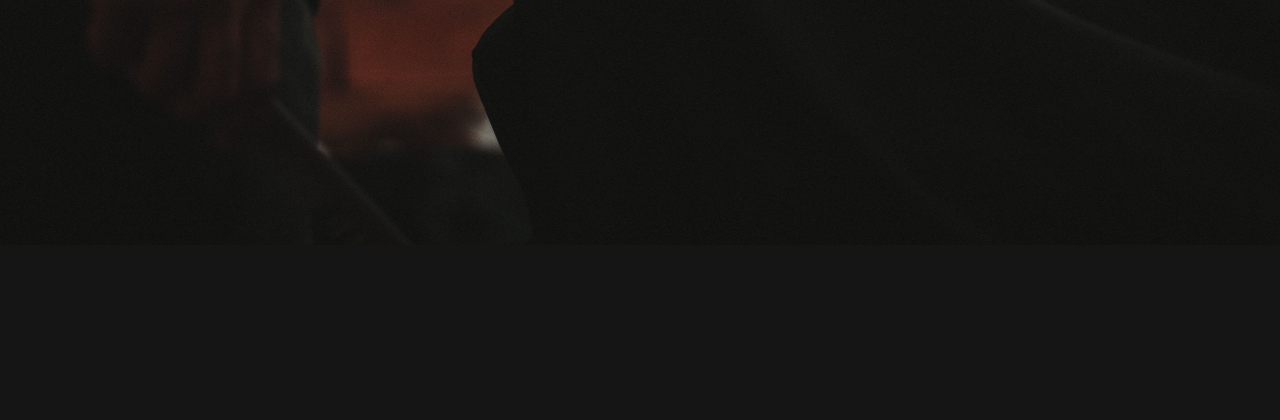
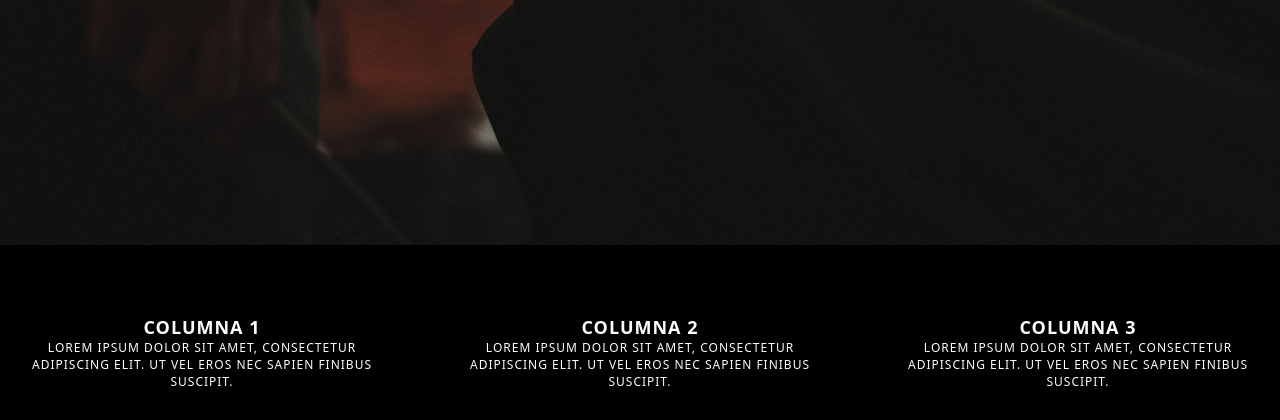
Before and after one commit to JesusUcam/TFC, a PHP site: page / in a window 1280 px wide. Shown: the part 615-1035 px from the top of the page. Before the commit the page ends 834 px from the top, so only its background shows below. Run offline with PHP 8.4, Linux system fonts and the light colour scheme.

Commit message:
Footer creado + estilos

```diff
--- /dev/null
+++ b/CSS/footer.css
@@ -0,0 +1,32 @@
+footer{
+
+
+
+    background-color: #000;
+    color: white;
+    text-align: center;
+    margin-top: 5vh;
+    position: relative ;
+    bottom: 0;
+    width: 100%;
+    font-size: 12px;
+    font-family: 'Roboto', sans-serif;
+    font-weight: 300;
+    letter-spacing: 1px;
+    text-transform: uppercase;
+    transition: all 0.5s;
+
+
+}
+
+.container {
+    display: flex;
+    justify-content: space-between;
+}
+
+.column {
+    width: 30%; /* Ancho de cada columna */
+    padding: 20px;
+    margin: 10px;
+    box-sizing: border-box;
+}
--- a/contacto.html
+++ b/contacto.html
@@ -15,7 +15,7 @@
 <body>
     <header>
         <div class="navbar">
-            <div class="logo"><a href="index.html">J.A Barber Shop</a></div>
+            <div class="logo"><a href="index.php">J.A Barber Shop</a></div>
             <ul class="links">
                 <li><a href="tienda.html">Tienda</a></li>
                 <li><a href="nosostros.html">Sobre nosotros</a></li>
--- /dev/null
+++ b/footer.php
@@ -0,0 +1,23 @@
+<!-- Usaremos este footer para todas las páginas asi ahorramos código -->
+<link rel="stylesheet" href="CSS/footer.css">
+<footer>
+
+<div class="container">
+    <div class="column">
+        <h2>Columna 1</h2>
+        <p>Lorem ipsum dolor sit amet, consectetur adipiscing elit. Ut vel eros nec sapien finibus suscipit.</p>
+    </div>
+    <div class="column">
+        <h2>Columna 2</h2>
+        <p>Lorem ipsum dolor sit amet, consectetur adipiscing elit. Ut vel eros nec sapien finibus suscipit.</p>
+    </div>
+    <div class="column">
+        <h2>Columna 3</h2>
+        <p>Lorem ipsum dolor sit amet, consectetur adipiscing elit. Ut vel eros nec sapien finibus suscipit.</p>
+    </div>
+</div>
+
+
+
+
+</footer>
--- a/index.php
+++ b/index.php
@@ -20,6 +20,13 @@
         require_once("vista/header.php");
         require_once("controlador/front_controlador.php");
     ?>
+
+<footer>
+    <?php include 'footer.php';?>
+</footer>
+
+
+
 </body>
 
 </html>
--- a/nosostros.html
+++ b/nosostros.html
@@ -9,12 +9,12 @@
         integrity="sha512-SnH5WK+bZxgPHs44uWIX+LLJAJ9/2PkPKZ5QiAj6Ta86w+fsb2TkcmfRyVX3pBnMFcV7oQPJkl9QevSCWr3W6A=="
         crossorigin="anonymous" referrerpolicy="no-referrer" />
     <link rel="stylesheet" href="CSS/styles.css">
-    <script src="dropdown_menu.js" defer></script>
+    <script src="JS/dropdown_menu.js" defer></script>
 </head>
 <body>
     <header>
         <div class="navbar">
-            <div class="logo"><a href="index.html">J.A Barber Shop</a></div>
+            <div class="logo"><a href="index.php">J.A Barber Shop</a></div>
             <ul class="links">
                 <li><a href="tienda.html">Tienda</a></li>
                 <li><a href="nosostros.html">Sobre nosotros</a></li>
--- a/servicios.html
+++ b/servicios.html
@@ -9,12 +9,12 @@
         integrity="sha512-SnH5WK+bZxgPHs44uWIX+LLJAJ9/2PkPKZ5QiAj6Ta86w+fsb2TkcmfRyVX3pBnMFcV7oQPJkl9QevSCWr3W6A=="
         crossorigin="anonymous" referrerpolicy="no-referrer" />
     <link rel="stylesheet" href="CSS/styles.css">
-    <script src="dropdown_menu.js" defer></script>
+    <script src="JS/dropdown_menu.js" defer></script>
 </head>
 <body>
     <header>
         <div class="navbar">
-            <div class="logo"><a href="index.html">J.A Barber Shop</a></div>
+            <div class="logo"><a href="index.php">J.A Barber Shop</a></div>
             <ul class="links">
                 <li><a href="tienda.html">Tienda</a></li>
                 <li><a href="nosostros.html">Sobre nosotros</a></li>
--- a/tienda.html
+++ b/tienda.html
@@ -9,12 +9,12 @@
         integrity="sha512-SnH5WK+bZxgPHs44uWIX+LLJAJ9/2PkPKZ5QiAj6Ta86w+fsb2TkcmfRyVX3pBnMFcV7oQPJkl9QevSCWr3W6A=="
         crossorigin="anonymous" referrerpolicy="no-referrer" />
     <link rel="stylesheet" href="CSS/styles.css">
-    <script src="dropdown_menu.js" defer></script>
+    <script src="JS/dropdown_menu.js" defer></script>
 </head>
 <body>
     <header>
         <div class="navbar">
-            <div class="logo"><a href="index.html">J.A Barber Shop</a></div>
+            <div class="logo"><a href="index.php">J.A Barber Shop</a></div>
             <ul class="links">
                 <li><a href="tienda.html">Tienda</a></li>
                 <li><a href="nosostros.html">Sobre nosotros</a></li>
```
